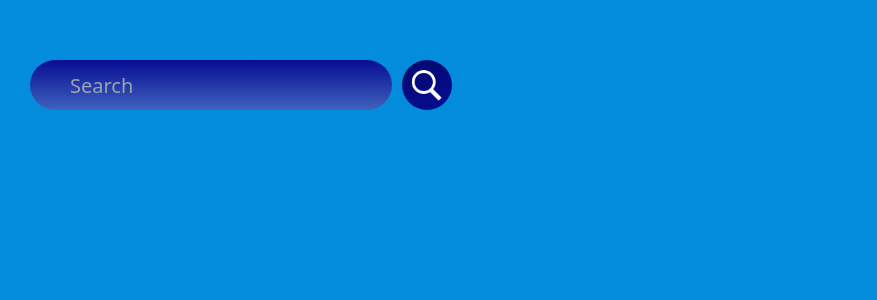
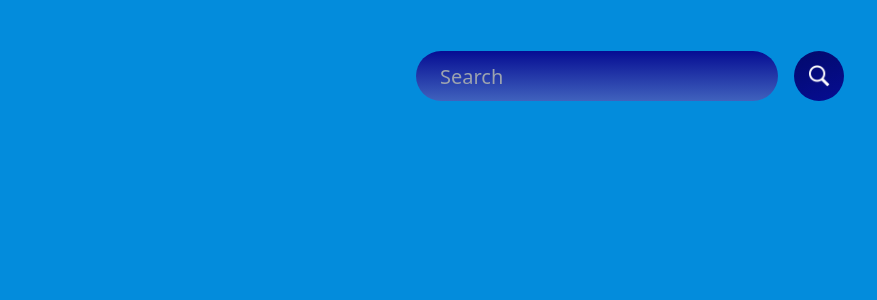
Before and after one commit to Chinatsu0820/react-weather-final, a React app: page / in a window 1280 px wide. Shown: the top 300 px of the page, without its empty margins (0-877 px from the left). Built offline with nearby package versions, Linux system fonts and the light colour scheme.

Commit message:
update-grid-ui

```diff
--- a/src/components/CardDetailComponent.jsx
+++ b/src/components/CardDetailComponent.jsx
@@ -11,7 +11,7 @@ export default function CardDetailComponent({ data }) {
     const weatherIcon = data.weather[0].icon;
 
     return (
-        <div className="card-grid">
+        <div className="card-detail-container">
             <div className="card bg-gradient-to-r from-cyan-500 to-blue-500">
             <h5 className="mb-2 text-m font-light tracking-tight text-white">Humidity</h5>
                 <div className="flex items-center justify-center">
@@ -47,5 +47,6 @@ export default function CardDetailComponent({ data }) {
                 <p className="font-normal text-center justify-center text-white capitalize">{data.weather[0].description}</p>
             </div>
         </div>
+
     );
 }
--- a/src/components/MainCard.jsx
+++ b/src/components/MainCard.jsx
@@ -28,7 +28,7 @@ export default function MainCard({ data }) {
     }
 
     return (
-        <div className="card-container mt-0 pt-0 h-110 bg-gradient-to-b from-blue-800 to-blue-500 p-4 rounded-lg shadow-lg max-w-xs flex flex-col items-center justify-center">
+        <div className="card-container bg-gradient-to-b from-blue-800 to-blue-500 p-8 rounded-lg shadow-lg max-w-xs flex flex-col items-center justify-center">
             <h4 className="text-white text-2xl font-semibold mb-2 text-left">Current Weather</h4>
             <div className="weather-icon">
                 <img src={weatherImage} alt="Weather Icon" className="w-48 h-48" />
@@ -36,7 +36,7 @@ export default function MainCard({ data }) {
             <div className="temperature mt-4 text-white text-6xl font-semibold">
                 {Math.floor(data.main.temp)}°C
             </div>
-            <div className="location mt-2 text-gray-300">
+            <div className="font-normal text-center justify-center text-white capitalize">
                 <span className="text-xl font-light">{data.name}</span>
             </div>
         </div>
--- a/src/components/WeatherApp.css
+++ b/src/components/WeatherApp.css
@@ -1,8 +1,8 @@
 .searchBar{
-    margin-top: 30px;
-    padding: 30px;
     display: flex;
-    gap: 10px;
+    justify-content: center;
+    gap: 1rem;
+    margin-bottom: 2rem ;
 }
 
 .search-inside{
@@ -12,7 +12,7 @@
     border: none;
     outline: none;
     border-radius: 40px;
-    padding-left: 40px;
+    padding-left: 24px;
     color: white;
     font-size: 20px;
     font-weight: 400;
@@ -20,7 +20,9 @@
 }
 
 .search-button{
-    padding-left: 7px;
+    display: flex;
+    justify-content: center;
+    align-items: center;
     width: 50px;
     height: 50px;
     border-radius: 40px;
@@ -28,7 +30,7 @@
 }
 
 .search-icon{
-    width: 35px;
+    width: 24px;
 }
 
 .data-container{
@@ -39,16 +41,29 @@
 
 .card-container {
     display: flex;
+    flex-wrap: wrap;
     justify-content: center;
-    align-items: flex-start;
+    gap: 20px;
+}
+
+.card-detail-container {
+    display: grid;
+    grid-template-columns: 50% 50%;
     gap: 20px;
 }
 
 .main-card{
-    width: 300px;
+    width: 33%;
 }
 
 .cards {
     display: flex;
     gap: 20px;
 }
+
+.main-container {
+    display: flex;
+    flex-wrap: wrap;
+    justify-content: center;
+    gap: 20px;
+}
--- a/src/components/WeatherApp.jsx
+++ b/src/components/WeatherApp.jsx
@@ -57,7 +57,7 @@ const WeatherApp = () => {
 
 
     return (
-        <div className="container">
+        <div className="main-container">
 
             <div className="searchBar">
                 <input type="text" className="cityInput search-inside" placeholder="Search" />
--- a/src/index.css
+++ b/src/index.css
@@ -4,9 +4,9 @@
 
 body {
     background-color:rgb(3, 140, 220);
+    display: flex;
+    padding: 4% 8%;
+    justify-content: center;
+
 
 }
-
-.App {
-    color: black;
-}
```
